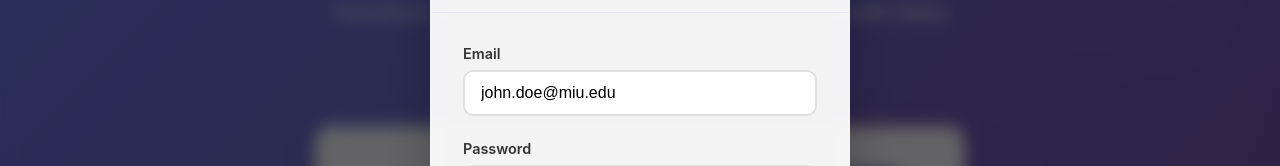
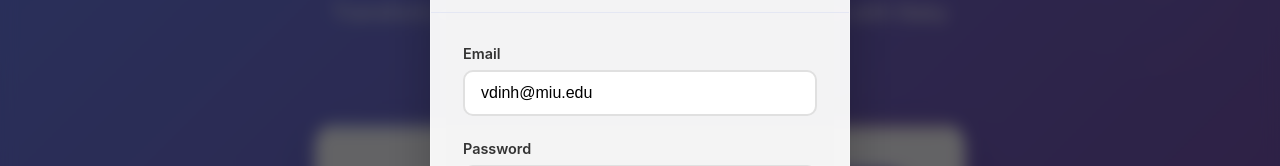
Before and after one commit to quynhdinh/lil-url-front-end, a React (Create React App) app in the folder lil-url-front-end/: page / in a window 1280 px wide. Both pictures are taken after a click on the button "Sign In". Shown: the part 282-448 px from the top of the page. Built offline with nearby package versions, Linux system fonts and the light colour scheme.

Commit message:
fix author

```diff
--- a/lil-url-front-end/src/App.js
+++ b/lil-url-front-end/src/App.js
@@ -75,14 +75,14 @@ function MainApp() {
 
   // Sign up form state
   const [signUpData, setSignUpData] = useState({
-    name: 'John Doe',
-    email: 'john.doe@miu.edu',
+    name: 'Quynh Dinh',
+    email: 'vdinh@miu.edu',
     password: 'password123'
   });
 
   // Sign in form state
   const [signInData, setSignInData] = useState({
-    email: 'john.doe@miu.edu',
+    email: 'vdinh@miu.edu',
     password: 'password123',
     id: 1
   });
@@ -298,7 +298,7 @@ function MainApp() {
 
       // Close modal and reset form
       setShowSignUpModal(false);
-      setSignUpData({ name: 'John Doe', email: 'john.doe@miu.edu', password: 'password123' });
+      setSignUpData({ name: 'Quynh Dinh', email: 'vdinh@miu.edu', password: 'password123' });
 
       // Optionally open sign in modal
       setShowSignInModal(true);
@@ -404,8 +404,8 @@ function MainApp() {
     setShowSignUpModal(false);
     setShowSignInModal(false);
     setShowEditProfile(false);
-    setSignUpData({ name: 'John Doe', email: 'john.doe@miu.edu', password: 'password123' });
-    setSignInData({ email: 'john.doe@miu.edu', password: 'password123', id: 1 });
+    setSignUpData({ name: 'Quynh Dinh', email: 'vdinh@miu.edu', password: 'password123' });
+    setSignInData({ email: 'vdinh@miu.edu', password: 'password123', id: 1 });
   };
 
   const renderDashboardContent = () => {
@@ -955,7 +955,7 @@ function MainApp() {
                   value={signUpData.name}
                   onChange={(e) => setSignUpData({...signUpData, name: e.target.value})}
                   className="form-input"
-                  placeholder="John Doe"
+                  placeholder="Quynh Dinh"
                   required
                 />
               </div>
@@ -967,7 +967,7 @@ function MainApp() {
                   value={signUpData.email}
                   onChange={(e) => setSignUpData({...signUpData, email: e.target.value})}
                   className="form-input"
-                  placeholder="john.doe@miu.edu"
+                  placeholder="vdinh@miu.edu"
                   required
                 />
               </div>
@@ -1008,7 +1008,7 @@ function MainApp() {
                   value={signInData.email}
                   onChange={(e) => setSignInData({...signInData, email: e.target.value, id: 1})}
                   className="form-input"
-                  placeholder="john.doe@miu.edu"
+                  placeholder="vdinh@miu.edu"
                   required
                 />
               </div>
```
